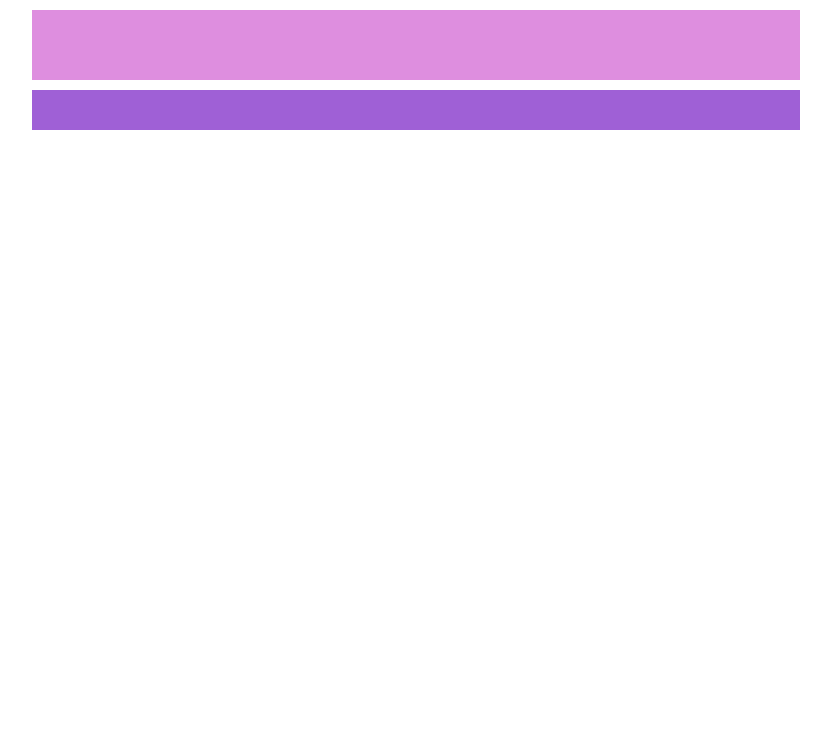
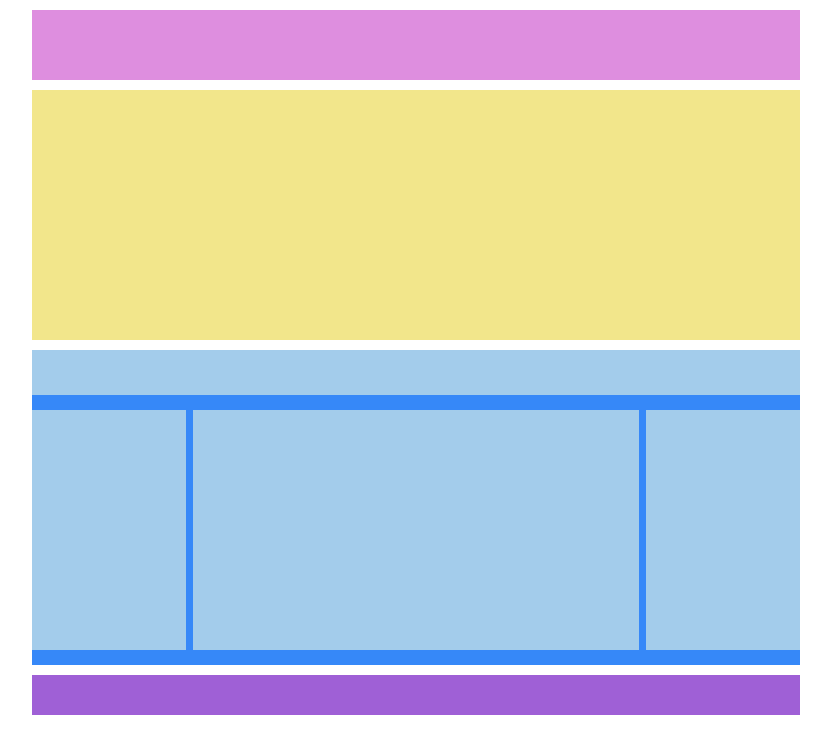
Before and after one commit to Iruiasaro/htmlcss-struttura-wp, a plain HTML site: page index.html in a window 1280 px wide. Shown: the whole page, without its empty margins (224-1055 px from the left). Drawn offline with Linux system fonts and the light colour scheme.

Commit message:
creazione rettangolo con float

```diff
--- a/index.html
+++ b/index.html
@@ -9,14 +9,25 @@
     </head>
 
     <body>
-
+        <!-- primo rettangolo -->
         <header>
         </header>
 
         <main>
+            <!-- secondo rettangolo -->
+            <div class="wrapper"></div>
 
+            <!-- terzo rettangolo con float-->
+            <aside class="container clearflix">
+
+                <div class="parte-alta"></div>
+                <div class="primo"></div>
+                <div class="secondo"></div>
+                <div class="terzo"></div>
+            </aside>
         </main>
 
+        <!-- ultimo rettangolo -->
         <footer>
         </footer>
 
--- a/style.css
+++ b/style.css
@@ -1,3 +1,4 @@
+
 * {
     margin: 0;
     padding: 0;
@@ -12,6 +13,49 @@ header {
     margin-top: 10px;
 }
 
+.wrapper {
+    background-color: rgb(242, 230, 139);
+    height: 250px;
+    width: 60%;
+    margin: auto;
+    margin-top: 10px;
+}
+
+.clearflix::after {
+    content: "";
+    display: table;
+    clear: both;
+}
+
+.container {
+    width: 60%;
+    margin: auto;
+    margin-top: 10px;
+    background-color: rgb(54, 136, 248);
+    padding-bottom: 15px;
+}
+
+.parte-alta {
+    background-color: rgb(163, 204, 235);
+    margin-bottom: 15px;
+    height: 45px;
+}
+
+.primo, .terzo {
+    width: 20%;
+    height: 240px;
+    background-color: rgb(163, 204, 235);
+    float: left;
+}
+
+.secondo {
+    width: 58%;
+    height: 240px;
+    background-color: rgb(163, 204, 235);
+    float: left;
+    margin: 0 1%;
+}
+
 footer {
     width: 60%;
     height: 40px;
```
